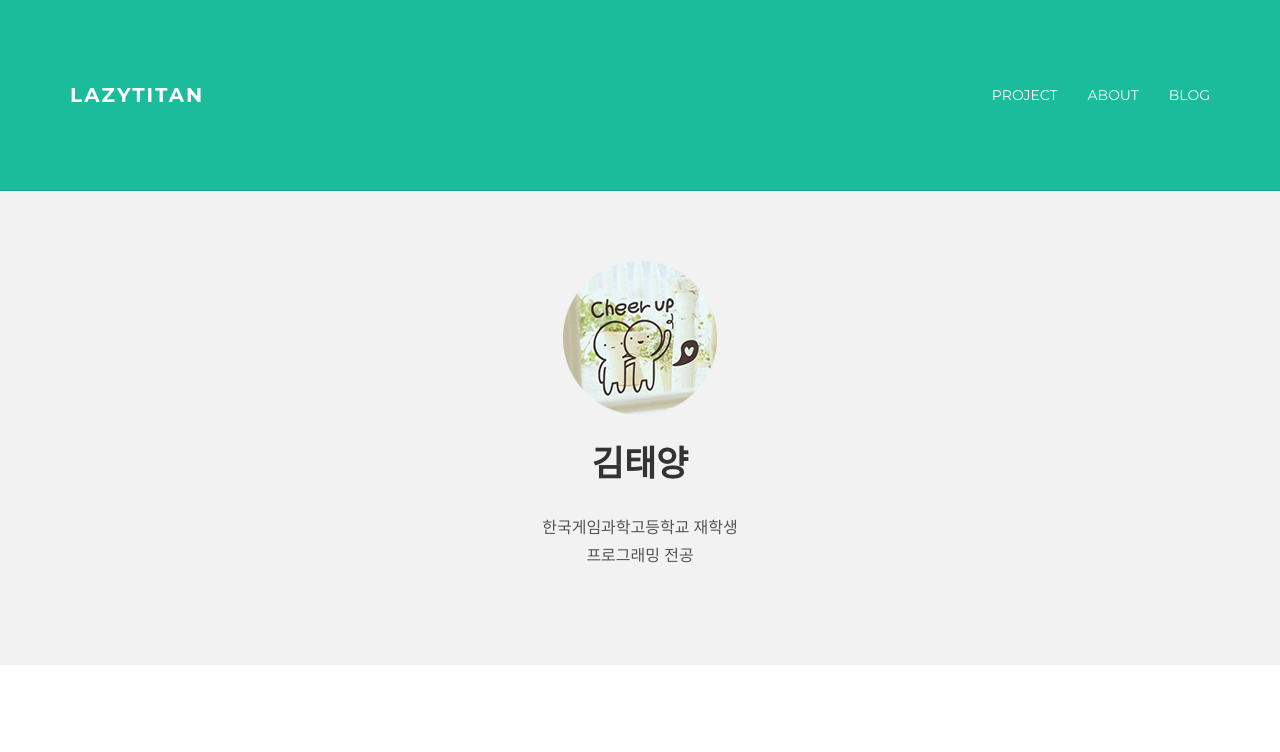
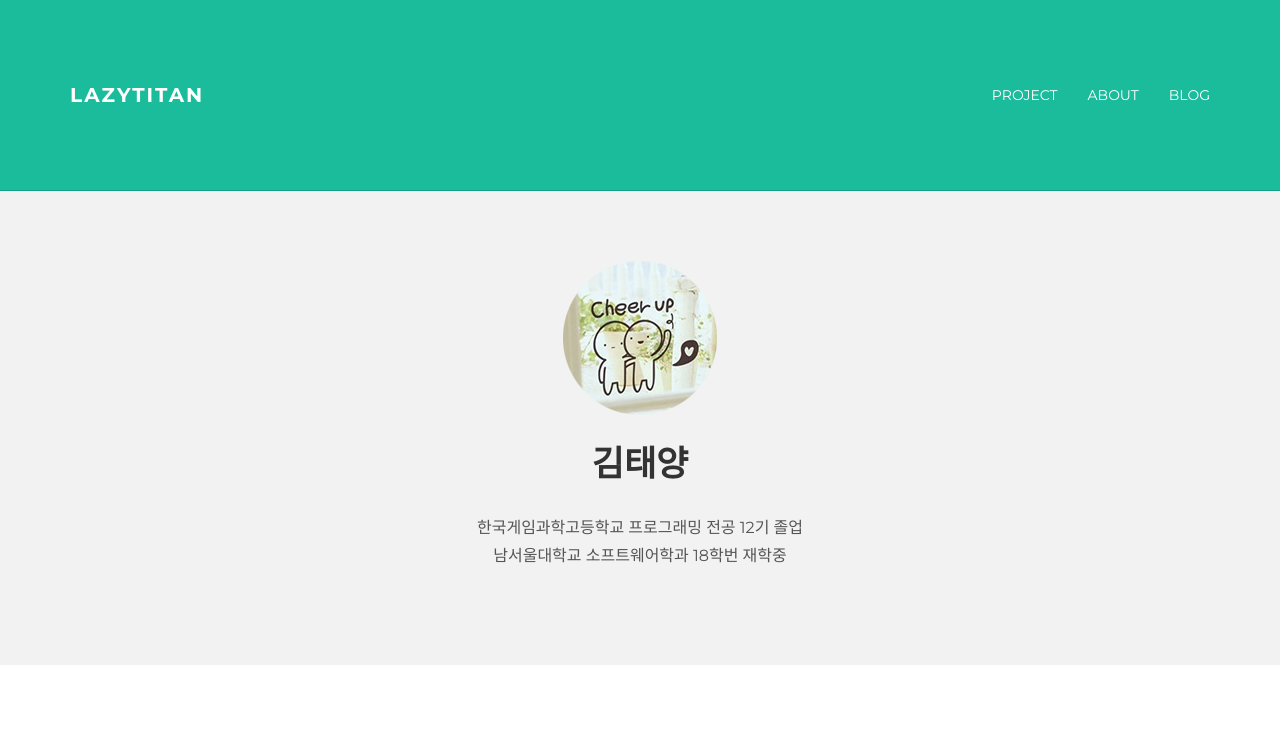
Before and after one commit to sunforest99/lazyevilsquid.github.io-before, a plain HTML site: page index.html in a window 1280 px wide. Shown: the top 752 px of the page. Drawn offline with nearby package versions, Linux system fonts and the light colour scheme.

Commit message:
Update profile

```diff
--- a/index.html
+++ b/index.html
@@ -59,7 +59,7 @@
 				<div class="col-lg-8 col-lg-offset-2 centered">
 					<img src="assets/img/lazytitan.png" alt="Stanley">
 					<h1>김태양</h1>
-					<p>한국게임과학고등학교 재학생<br> 프로그래밍 전공</p>
+					<p>한국게임과학고등학교 프로그래밍 전공 12기 졸업<br>남서울대학교 소프트웨어학과 18학번 재학중 </p>
 
 				</div><!-- /col-lg-8 -->
 			</div><!-- /row -->
```
Also changed, not shown: web/about/about.html (+1 -1 lines), 1 other file.
